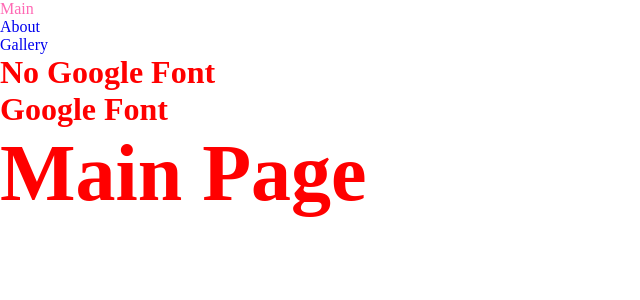
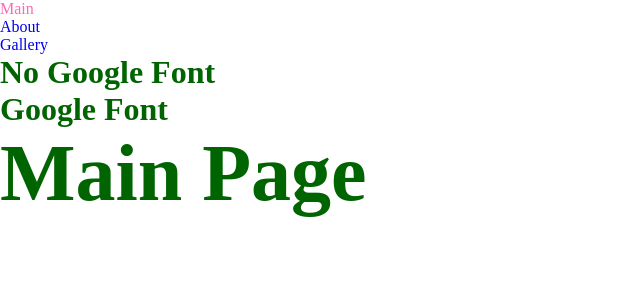
Before and after one commit to 2Joopiter/next-basic, a Next.js app: page / in a window 1280 px wide. Shown: the top 300 px of the page, without its empty margins (0-640 px from the left). Built offline with nearby package versions, Linux system fonts and the light colour scheme.

Commit message:
clsx로 복수개의 클래스명 편하게 연결 및 조건문 처리

```diff
--- a/app/layout.jsx
+++ b/app/layout.jsx
@@ -1,6 +1,7 @@
 import Header from '@/components/header/header';
 import './styles/globals.scss';
-import { Roboto } from 'next/font/google'; // 일반 구글서버에서 가져온 폰트는 최적화가 되어있지 않아 같은 폰트임에도 용량차이가 있음
+import { Roboto } from 'next/font/google';
+import clsx from 'clsx';
 
 const roboto = Roboto({
 	weight: '400',
@@ -10,6 +11,8 @@ const roboto = Roboto({
 	variable: '--font-roboto',
 });
 
+const isRoboto = false;
+
 export const metadata = {
 	title: '메인페이지',
 	description: 'Generated by create next app',
@@ -18,8 +21,8 @@ export const metadata = {
 export default function RootLayout({ children }) {
 	return (
 		<html lang='en'>
-			{/* 아래처럼 직접 변수명 등록 설정시 해당 JSX요소 안쪽에서는 css에서 등록된 변수명으로 폰트 설정 가능 */}
-			<body className={`wrap $(roboto.variable)`}>
+			{/* clsx 활용시 변수에 조건문 적용도 가능(여러가지 연산처리 가능) */}
+			<body className={clsx('wrap', isRoboto && roboto.variable)}>
 				<Header />
 				<h1>No Google Font</h1>
 				<h1>Google Font</h1>
@@ -28,11 +31,3 @@ export default function RootLayout({ children }) {
 		</html>
 	);
 }
-
-/*
-	Next 에서의 기능별 컴포넌트 구분
-	-page Component: 페이지로 출력될 틀 컴포넌트(about/page.jsx, gallery/page.jsx 같은 것들)
-		+ 따로 설정을 하지 않으면 기본적으로 Server에서 동작되서 prepage로 사전 렌더링
-
-	-Partial Component: 페이지 안쪽에서 호출되면서 부분적인 UI나 기능을 담당하는 컴포넌트 (Compnents>header.jsx, components>popup.jsx 같은 것들)
-*/
--- a/app/styles/globals.scss
+++ b/app/styles/globals.scss
@@ -13,7 +13,7 @@ a {
 }
 
 body {
-	color: red;
+	color: darkgreen;
 }
 
 h1 {
--- a/package.json
+++ b/package.json
@@ -9,6 +9,7 @@
 		"lint": "next lint"
 	},
 	"dependencies": {
+		"clsx": "^2.1.0",
 		"next": "14.0.4",
 		"react": "^18",
 		"react-dom": "^18",
```
Also changed, not shown: 1 other file (tests, documents, lock files or other folders).
